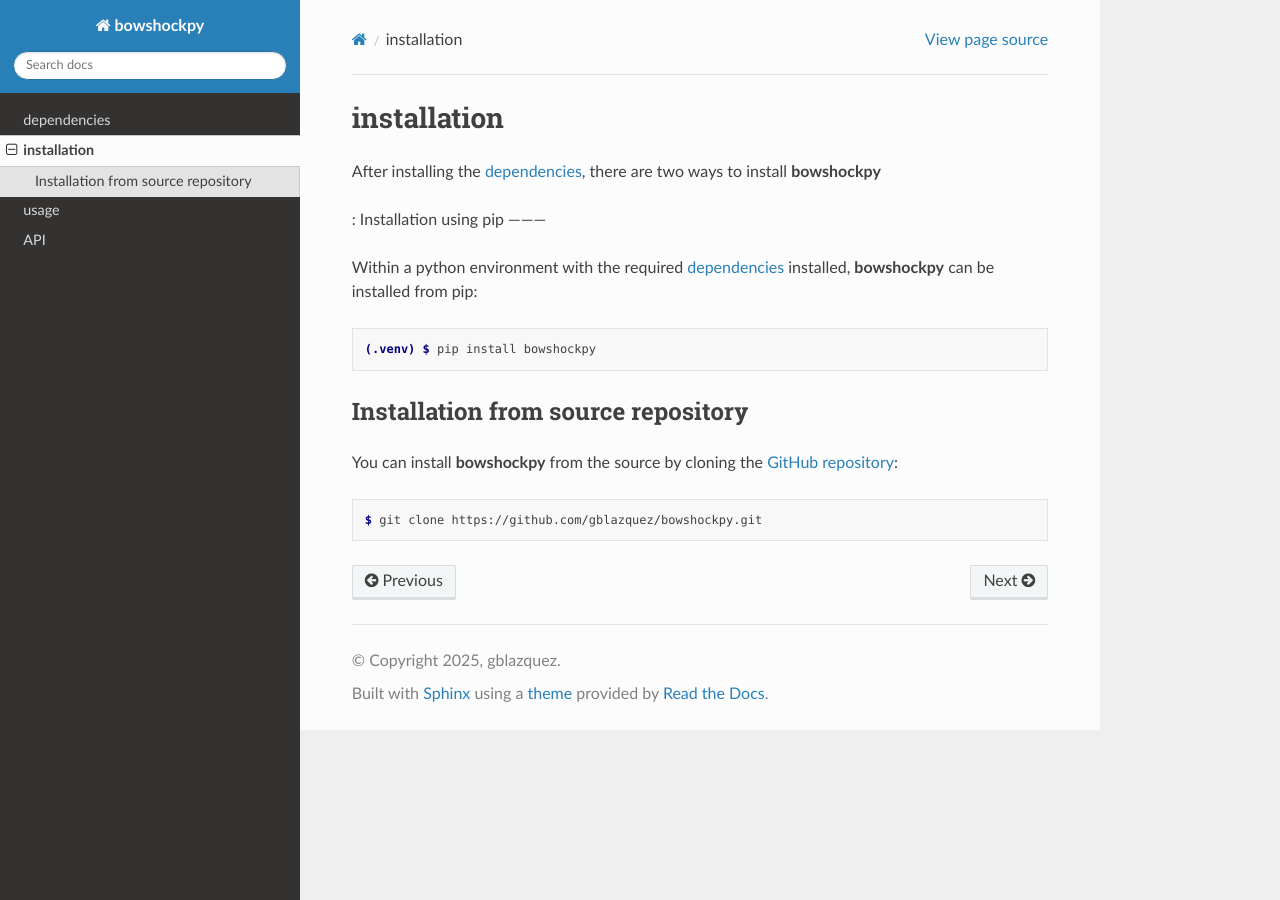
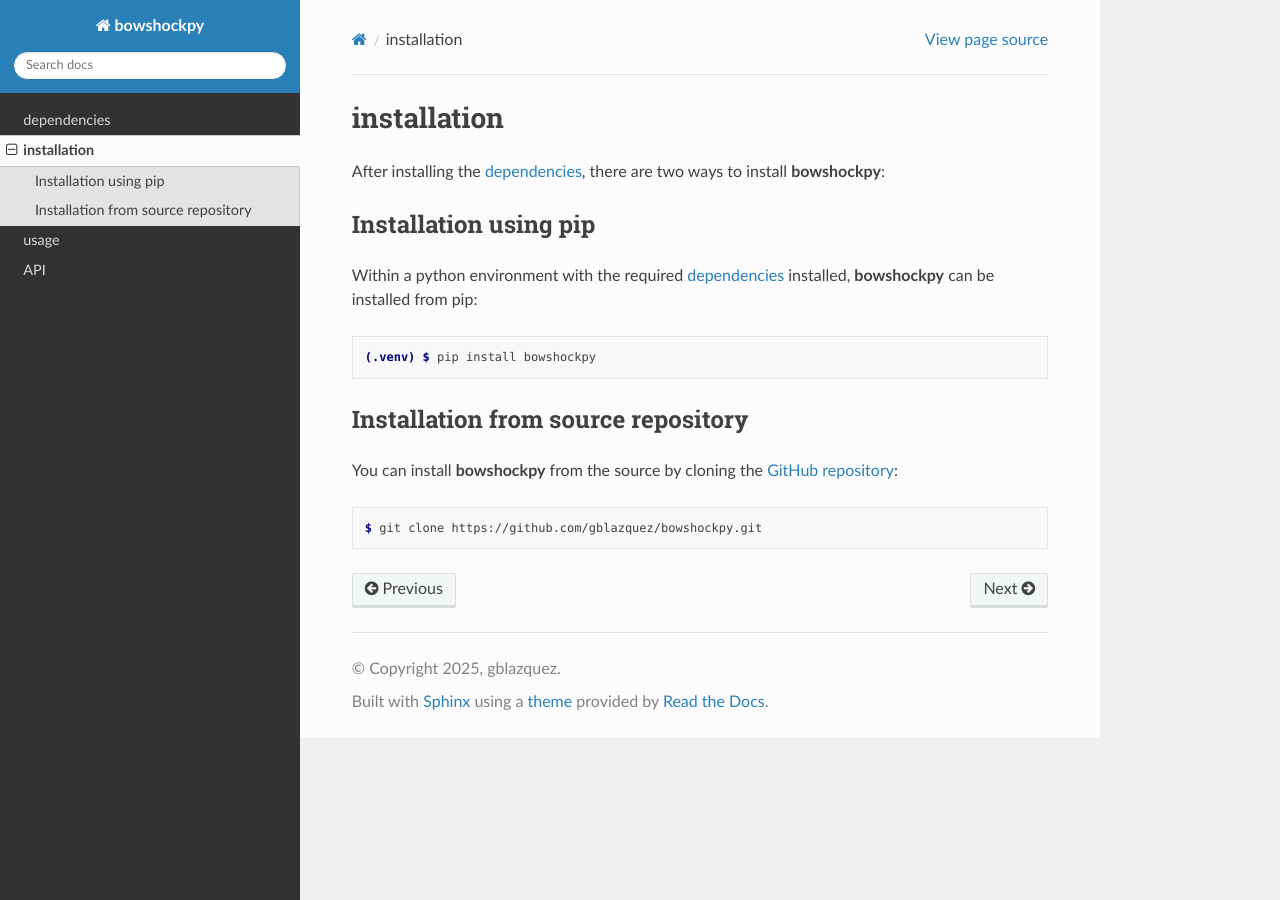
Before and after one commit to gblazquez/bowshockpy-doc, a Sphinx documentation site: the page built from docs/source/installation.rst, in a window 1280 px wide. Built offline with Sphinx 7.4.7 and the Read the Docs theme 3.1.0, drawn with Linux system fonts in a browser that asks for light colours.

Commit message:
installation corrected

```diff
--- a/docs/source/installation.rst
+++ b/docs/source/installation.rst
@@ -1,9 +1,9 @@
 installation
 ============
 
-After installing the :doc:`dependencies`, there are two ways to install **bowshockpy**
+After installing the :doc:`dependencies`, there are two ways to install **bowshockpy**:
 
-:
+
 Installation using pip
 ---------
 
```
